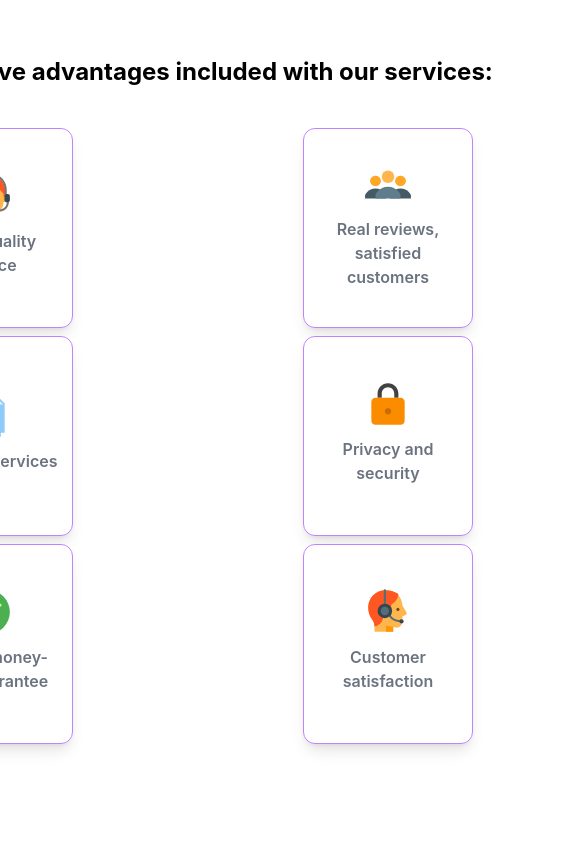
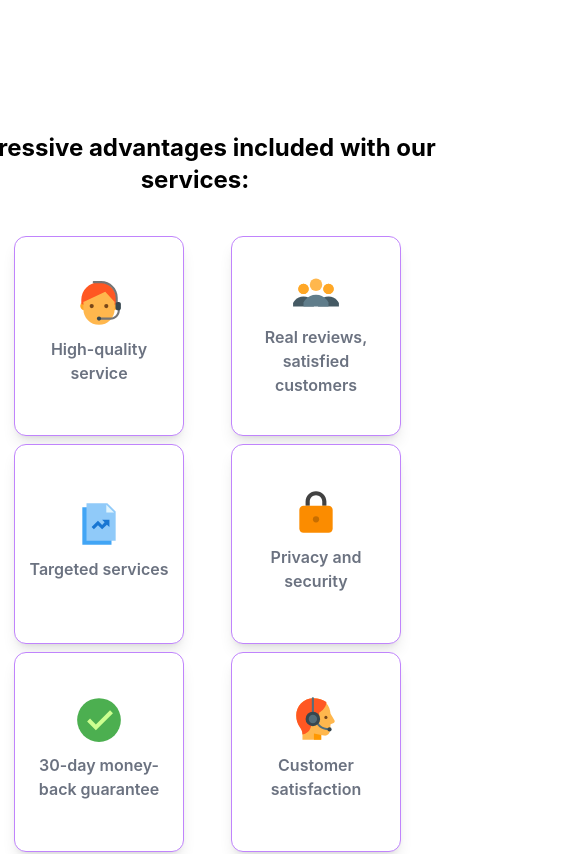
Before and after one commit to alex28042/google-reviews, a React (Create React App) app: page / in a window 390 px wide. Shown: the part 1520-2374 px from the top of the page, 585 px wide, since content can reach past the window. Built offline with nearby package versions, Linux system fonts and the light colour scheme.

Commit message:
respinsive

```diff
--- a/src/components/Home/Characteristics.jsx
+++ b/src/components/Home/Characteristics.jsx
@@ -42,7 +42,7 @@ function Characteristics() {
       <h1 className="text-center font-bold md:text-3xl text-2xl">
         Impressive advantages included with our services:
       </h1>
-      <div className="grid grid-cols-2  gap-2 md:flex mt-10 md:flex-row md:ml-0 ml-52  items-center justify-between">
+      <div className="grid grid-cols-2  gap-2 md:flex mt-10 md:flex-row sm:ml-32 md:ml-0 ml-16  items-center justify-between">
         {characteristics.map((item, i) => (
           <>
             <div className="flex border border-purple-400 flex-col h-[200px] w-[170px] text-gray-500 rounded-xl shadow-lg bg-white items-center justify-center hover:scale-105 hover:shadow-xl transition duration-300">
--- a/src/components/Home/FAQ.jsx
+++ b/src/components/Home/FAQ.jsx
@@ -30,7 +30,7 @@ function FAQ() {
   return (
     <div
       id="B"
-      className="flex flex-col items-center justify-center w-[1000px]"
+      className="flex flex-col items-center justify-center"
     >
       <h1 className="text-4xl mt-20 mb-20 font-bold">
         Frequently Asked Questions
```
